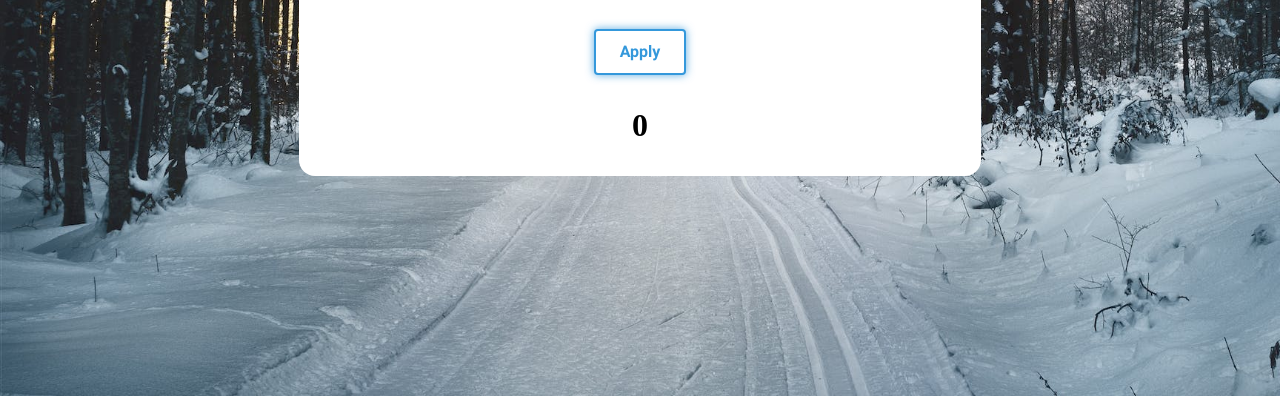
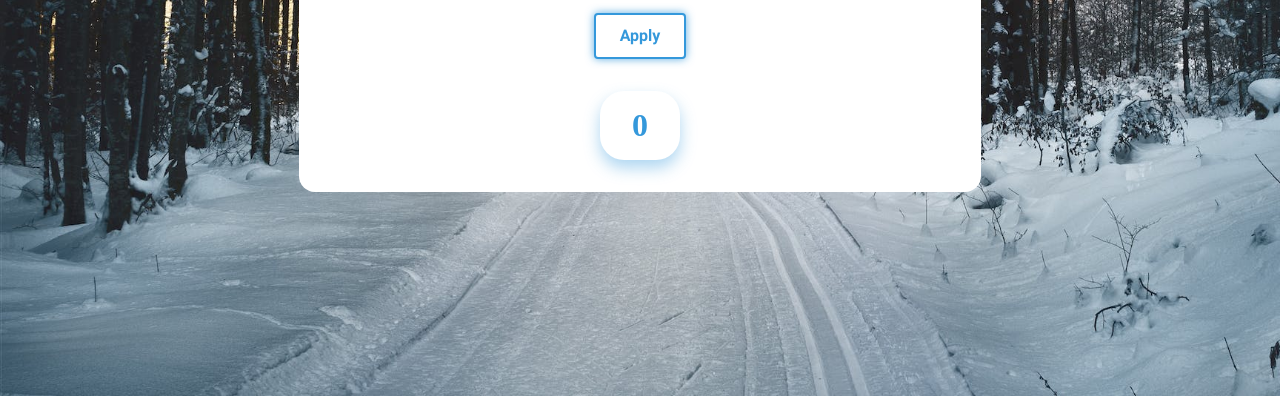
Before and after one commit to catalinbroinas/random-numbers, a website: page index.html in a window 1280 px wide. Both pictures are taken after a click on the button "Apply". Shown: the part 404-800 px from the top of the page. Drawn offline with Linux system fonts and the light colour scheme.

Commit message:
Add a new style for result display

```diff
--- a/css/style.css
+++ b/css/style.css
@@ -115,9 +115,19 @@
 }
 .result
 {
+    max-width: 5rem;
     display: none;
-    padding: 2rem 0 0;
+    justify-content: center;
+    align-items: center;
+    margin-left: auto;
+    margin-right: auto;
+    background-color: white;
+    color: #3498db;
+    margin-top: 2rem;
+    padding: 1rem 2rem;
     font-size: 2rem;
+    border-radius: 1.5rem;
     font-weight: "RobotoBlack", "Arial Black", sans-serif;
     font-weight: 900;
+    box-shadow: 0px 8px 16px rgba(52, 152, 219, 0.4);
 }
--- a/js/style.js
+++ b/js/style.js
@@ -23,7 +23,7 @@ function displayResult()
 {
     const result = document.querySelector('#result');
 
-    result.style.display = "block";
+    result.style.display = "flex";
     result.textContent = getRandomNumber();
 }
 
```
